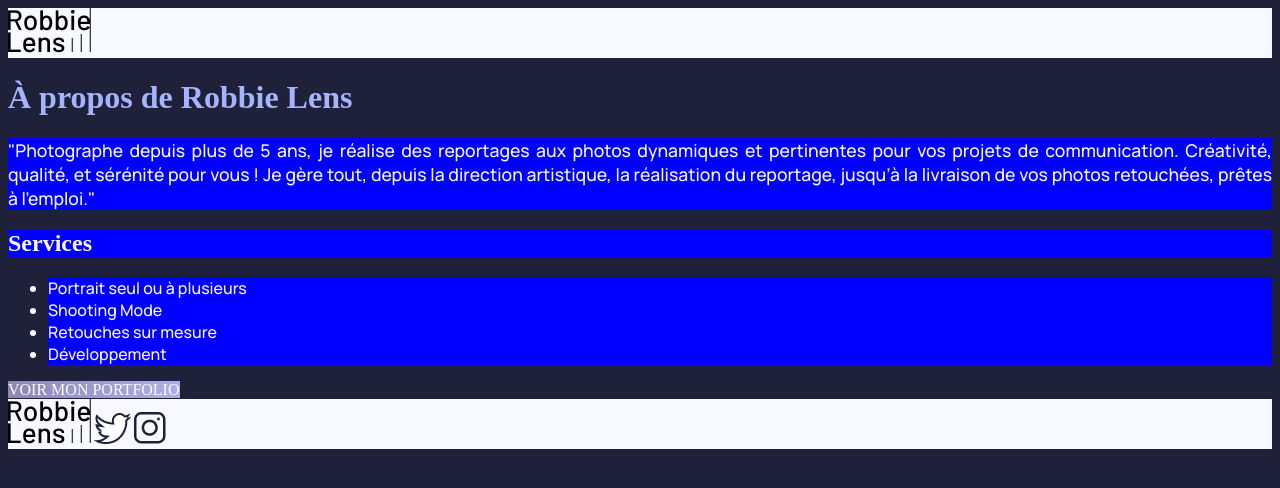
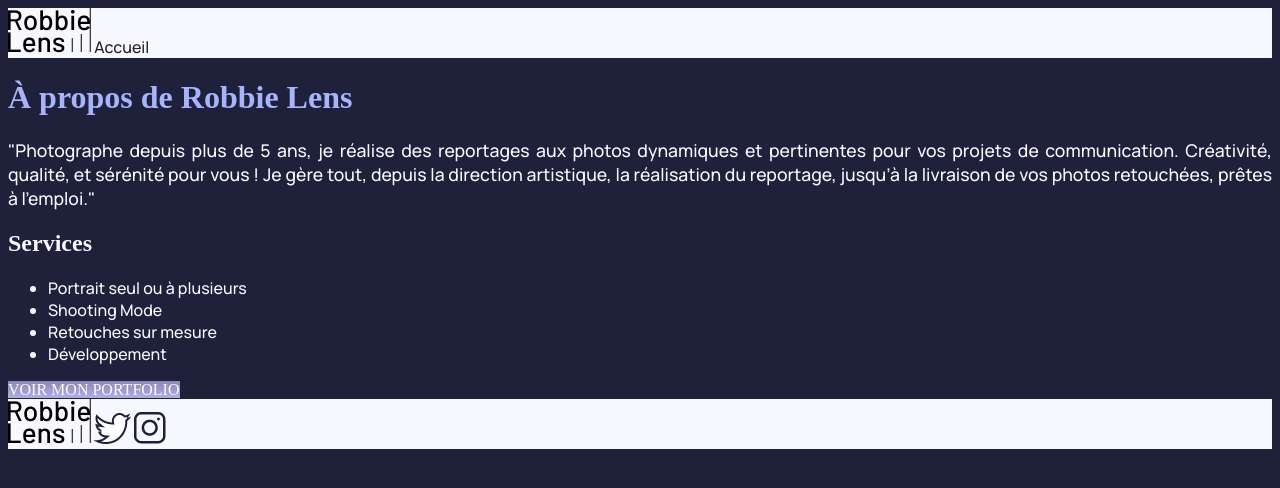
Before and after one commit to toavinathedev-luffy/OC-html, a plain HTML site: page Web_Ressources/a_propos.html in a window 1280 px wide. Drawn offline with Linux system fonts and the light colour scheme.

Commit message:
correction

```diff
--- a/Web_Ressources/a_propos.html
+++ b/Web_Ressources/a_propos.html
@@ -21,6 +21,7 @@
     <a href="index.html">
       <img src="../image/logo.png" alt=" logo qui mène vers la page d accueil ">
     </a>
+    <a href="index.html">Accueil</a>
   </header>
 
 
--- a/Web_Ressources/style.css
+++ b/Web_Ressources/style.css
@@ -37,10 +37,10 @@ li {
  }
  p,li,h2 {
    color:#f9f8ff;
-   background-color: blue;
+
  }
  .degrade{
-   background: linear-gradient(90deg,#8E86B5,#ACAEED);
+   background: linear-gradient(#8E86B5,#ACAEED);
    font-family: 'Montserrat';
    color: floralwhite;
  }
```
